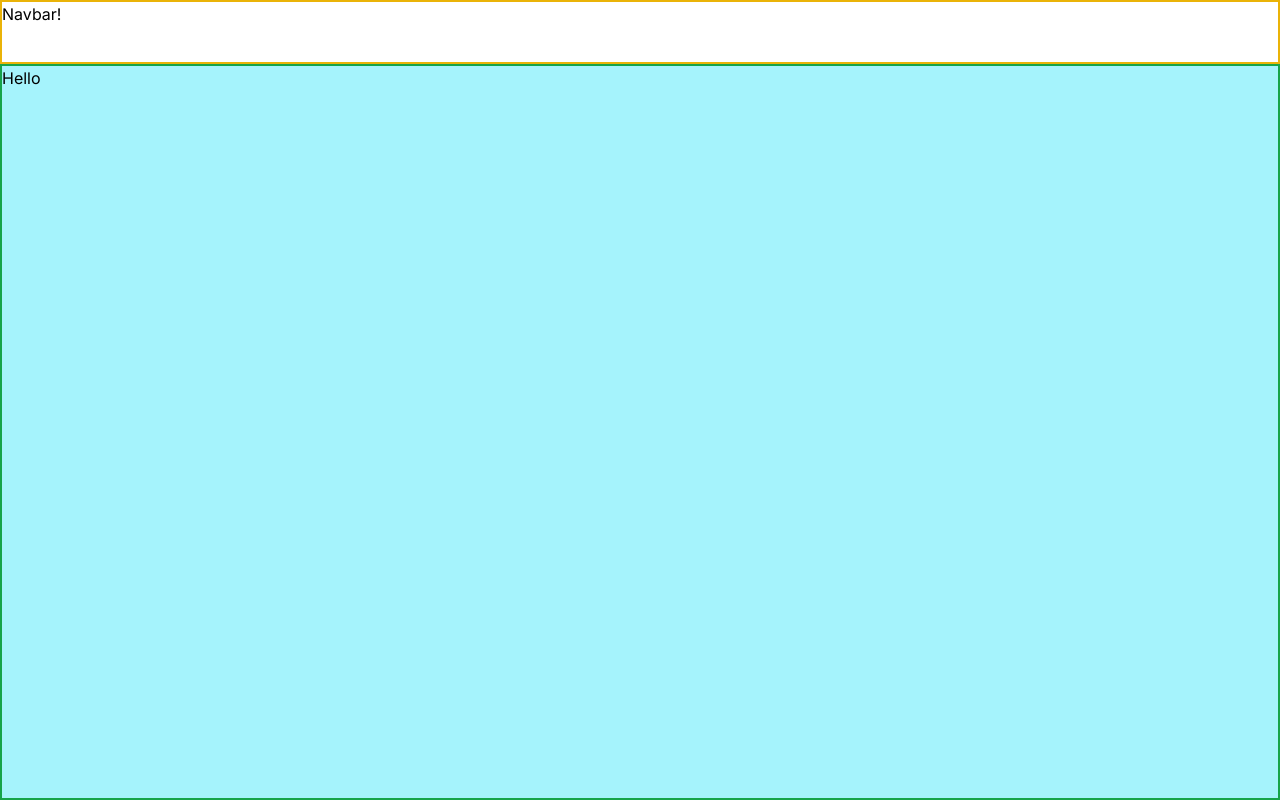
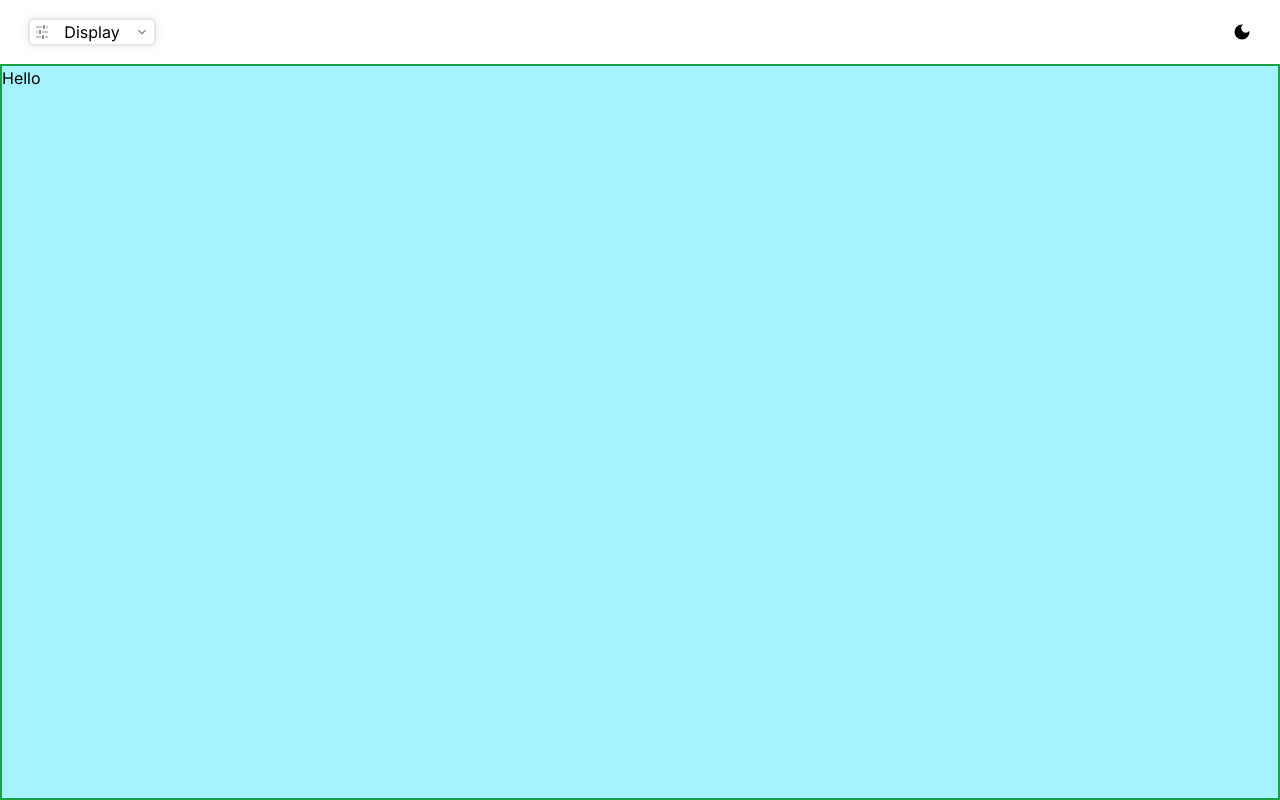
Before and after one commit to csachdeva83/CYPHERX-Internship-_Assignment, a Next.js app: page / in a window 1280 px wide. Built offline with nearby package versions, Linux system fonts and the light colour scheme.

Commit message:
Create static navbar

```diff
--- a/app/(main)/_components/navabr.tsx
+++ b/app/(main)/_components/navabr.tsx
@@ -1,8 +1,25 @@
 const Navbar = () => {
     return (
-        <div className="border-2 border-yellow-500 h-full">
-            Navbar!
-        </div>
+        <nav className="h-full flex items-center justify-between px-7">
+            <div className="w-32 flex items-center justify-between px-1 cursor-pointer border-2 border-[#e6e7eb] rounded-md shadow-[0_0_8px_0_#0000001a]">
+                <svg stroke="currentColor" fill="currentColor" stroke-width="0" viewBox="0 0 16 16" className="icon -rotate-90" height="1em" width="1em" xmlns="http://www.w3.org/2000/svg">
+                    <path fill="#8D8D8D" fill-rule="evenodd" clip-rule="evenodd" d="M3.5 2h-1v5h1V2zm6.1 5H6.4L6 6.45v-1L6.4 5h3.2l.4.5v1l-.4.5zm-5 3H1.4L1 9.5v-1l.4-.5h3.2l.4.5v1l-.4.5zm3.9-8h-1v2h1V2zm-1 6h1v6h-1V8zm-4 3h-1v3h1v-3zm7.9 0h3.19l.4-.5v-.95l-.4-.5H11.4l-.4.5v.95l.4.5zm2.1-9h-1v6h1V2zm-1 10h1v2h-1v-2z"></path>
+                </svg>
+                <span>Display</span>
+                <svg stroke="currentColor" fill="currentColor" stroke-width="0" viewBox="0 0 24 24" height="1em" width="1em" xmlns="http://www.w3.org/2000/svg">
+                    <path fill="none" d="M0 0h24v24H0V0z"></path>
+                    <path fill="#8D8D8D" d="M7.41 8.59L12 13.17l4.59-4.58L18 10l-6 6-6-6 1.41-1.41z"></path>
+                </svg>
+            </div>
+            <div
+                role="button"
+            >
+                <svg stroke="currentColor" fill="currentColor" stroke-width="0" viewBox="0 0 24 24" className="w-5 h-5" xmlns="http://www.w3.org/2000/svg">
+                    <path fill="none" d="M0 0h24v24H0z"></path>
+                    <path d="M12 3a9 9 0 109 9c0-.46-.04-.92-.1-1.36a5.389 5.389 0 01-4.4 2.26 5.403 5.403 0 01-3.14-9.8c-.44-.06-.9-.1-1.36-.1z"></path>
+                </svg>
+            </div>
+        </nav>
     );
 }
 
```
